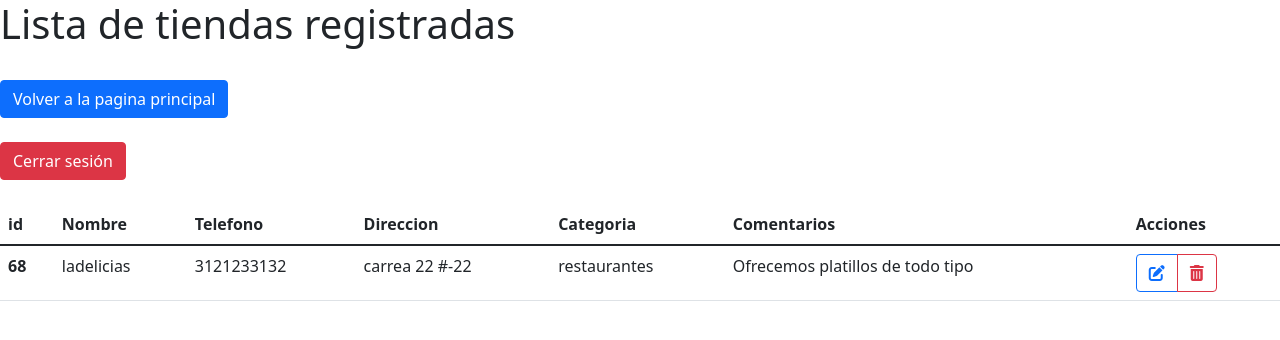
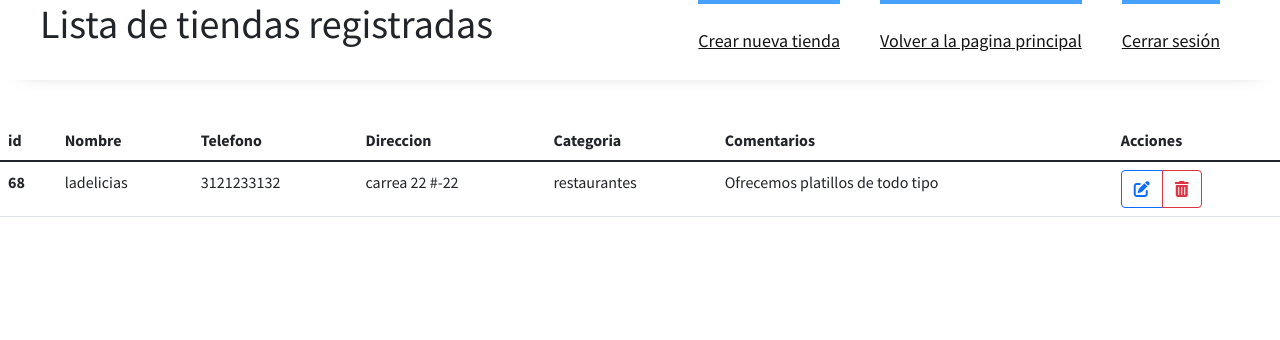
Before and after one commit to Thomasr0811/TuCompraCocorna, a PHP site: page /php/login.php in a window 1280 px wide. Shown: the top 340 px of the page. Run offline with PHP 8.4, Linux system fonts and the light colour scheme; data comes from the database, SQL or seed files in the repository; some libraries are stand-ins or nearby versions.

Commit message:
Add files via upload

```diff
--- a/php/delete.php
+++ b/php/delete.php
@@ -4,7 +4,7 @@ session_start();
 $servername = "localhost";
 $database = "cocorna";
 $username = "root";
-$password = "root";
+$password = "";
 $conn = mysqli_connect($servername, $username, $password, $database);
 
 $id = $_GET['id'];
--- a/php/edit.php
+++ b/php/edit.php
@@ -3,7 +3,7 @@
 $servername = "localhost";
 $database = "cocorna";
 $username = "root";
-$password = "root";
+$password = "";
 $conn = mysqli_connect($servername, $username, $password, $database);
 
 
--- a/php/edit_data.php
+++ b/php/edit_data.php
@@ -12,7 +12,7 @@ $comentarios = $_POST['comentarios'];
 $servername = "localhost";
 $database = "cocorna";
 $username = "root";
-$password = "root";
+$password = "";
 $conn = mysqli_connect($servername, $username, $password, $database);
 
 $sql = "UPDATE tiendas SET nombre='$nombre',telefono='$telefono',direccion='$direccion',categoria='$categoria',comentarios='$comentarios' WHERE id='$id'";
--- a/php/login.php
+++ b/php/login.php
@@ -5,7 +5,7 @@ session_start();
 $servername = "localhost";
 $database = "cocorna";
 $username = "root";
-$password = "root";
+$password = "";
 $conn = mysqli_connect($servername, $username, $password, $database);
 
 $registros = mysqli_query($conn, "SELECT * FROM tiendas") or
@@ -22,6 +22,11 @@ $registros = mysqli_query($conn, "SELECT * FROM tiendas") or
     <meta charset="utf-8">
     <meta name="viewport" content="width=device-width, initial-scale=1">
 
+
+    <link rel="stylesheet" href="../css/index.css" />
+    <link rel="shortcut icon" href="../img/tienda.ico">
+
+
     <script src="https://kit.fontawesome.com/41bcea2ae3.js" crossorigin="anonymous" defer></script>
     <script src="../js/eliminar.js" defer></script>
     <!-- Bootstrap CSS -->
@@ -30,14 +35,87 @@ $registros = mysqli_query($conn, "SELECT * FROM tiendas") or
     <title>panel</title>
 </head>
 
-<body class="wrapper">
-    <h1>Lista de tiendas registradas<strong></strong></h1>
+<body>
+    <!--Header - menu-->
+    <header>
+        <div class="header-content">
+        <h1>Lista de tiendas registradas<strong></strong></h1>
+            <div class="menu" id="show-menu">
+                <nav>
+                    <ul>
+                        <li class="menu-selected">
+                            <a href="#openModal" class="text-menu-selected"> Crear nueva tienda </a>
+                        </li>
+                        <li class="menu-selected">
+                        <a href="../index.php" class="text-menu-selected">Volver a la pagina principal</a>
+</li>
+<li class="menu-selected">
+    <a href="destroy.php" class="text-menu-selected">Cerrar sesión</a>
+</li>
     <br>
-    <a href="../index.php" class="btn btn-primary">Volver a la pagina principal</a>
-    <br>
-    <br>
-    <a href="destroy.php" class="btn btn-danger">Cerrar sesión</a>
-    <br><br>
+                    </ul>
+                </nav>
+            </div>
+        </div>
+        <div id="icon-menu">
+            <i class="fas fa-bars"></i>
+        </div>
+    </header>
+
+    <div id="openModal" class="modalDialog">
+        <div>
+            <div class="">
+                <a href="#close" title="Close" class="close">X</a>
+                <h3 class="titulo">Haz una solicitud para registrar tu tienda.</h3>
+                <p>
+                    Por favor complete los siguientes datos requeridos para registrar su tienda en esta página.
+                </p>
+            </div>
+            <form method="post" action="../php/registroTiendas.php" enctype="multipart/form-data">
+
+                <div>
+                    <label for="">Imagen de la tienda</label>
+                    <input type="file" name="image">
+                </div>
+                <div>
+                    <label for="">Nombre de la tienda.</label>
+                    <input type="text" placeholder="Tienda" required="" name="nombre" pattern="[a-zA-Z]+" />
+                </div>
+                <div>
+                    <label for="">Teléfono de contacto</label>
+                    <input minlength="4" maxlength="10 " type="text" name="telefono" placeholder="Telefono" required=""
+                        pattern="[0-9]+" />
+                </div>
+                <div>
+                    <label for="">Dirección de la tienda</label>
+                    <input type="text" placeholder="Dirección" required="" name="direccion" />
+                </div>
+                <div>
+                    <label for="">Categoria</label>
+                    <select name="categoria">
+                        <option value="restaurantes">Restaurantes</option>
+                        <option value="almacenes">Almacenes</option>
+                        <option value="ferreterias">Ferreterías</option>
+                        <option value="supermercados">Supermercados</option>
+                        <option value="comidas_rapidas">Comidas rápidas</option>
+                        <option value="papeleria">Papelería</option>
+                    </select>
+                </div>
+                <div>
+                    <label for="">Pequeña descripción de la tienda</label>
+                    <textarea id="" cols="20" rows="5" required="" name="comentarios"></textarea>
+                </div>
+                <button type="submit" class="card__button">Enviar</button>
+            </form>
+        </div>
+    </div>
+<br>
+<br>
+<br>
+<br>
+<br>
+
+
 
     <div>
         <table class="table">
--- a/php/registroTiendas.php
+++ b/php/registroTiendas.php
@@ -3,7 +3,7 @@
 $servername = "localhost";
 $database = "cocorna";
 $username = "root";
-$password = "root";
+$password = "";
 
 // // Crear conexion
 $conn = mysqli_connect($servername, $username, $password, $database);
--- a/php/tiendainfo.php
+++ b/php/tiendainfo.php
@@ -2,7 +2,7 @@
 $servername = "localhost";
 $database = "cocorna";
 $username = "root";
-$password = "root";
+$password = "";
 $conn = mysqli_connect($servername, $username, $password, $database);
 
 
--- a/php/validar_sesion.php
+++ b/php/validar_sesion.php
@@ -6,7 +6,7 @@ $contrasena = $_POST['contrasena'];
 $servername = "localhost";
 $database= "cocorna";
 $username ="root";
-$password="root";
+$password="";
 $conn =mysqli_connect($servername, $username, $password, $database);
 
 $registros = mysqli_query($conn, "SELECT * FROM user") or
```
Also changed, not shown: js/buscador.js (added, +36 -0 lines), imagenes/super mercado.jpg (added).
